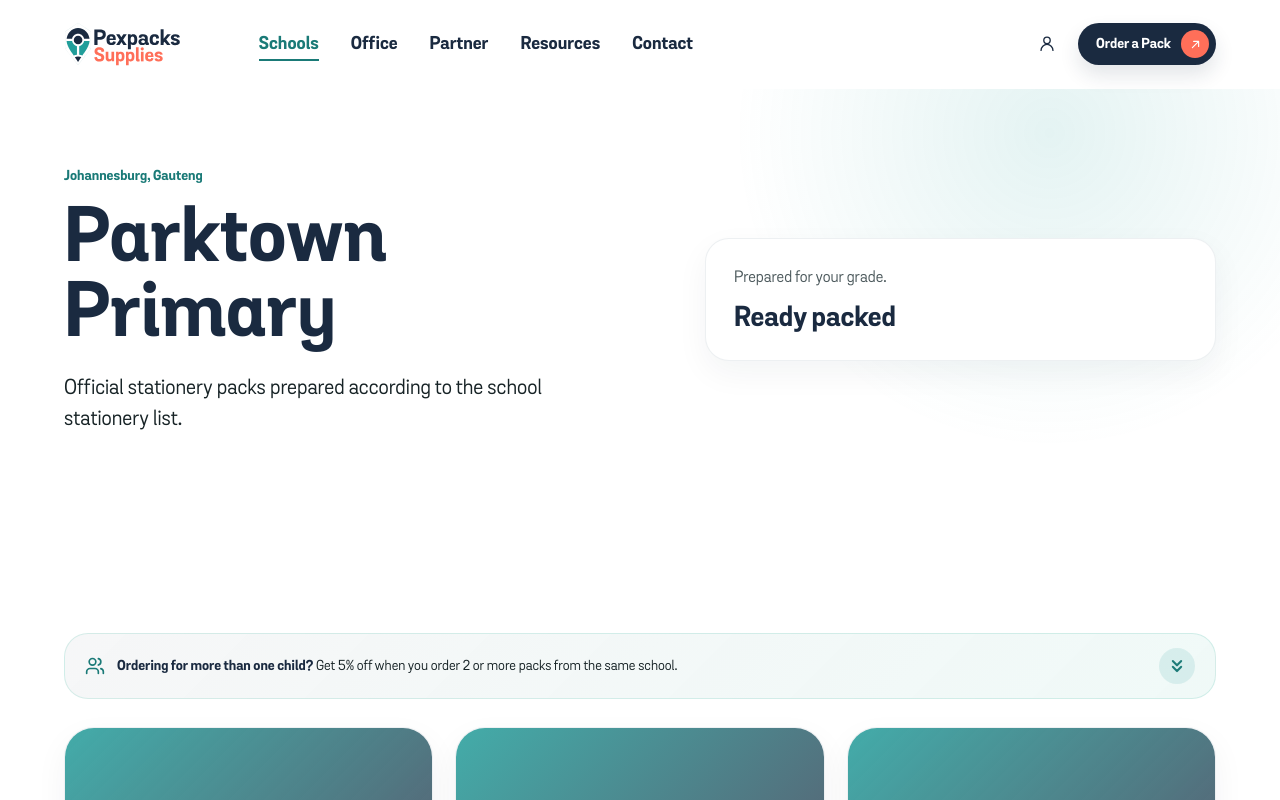
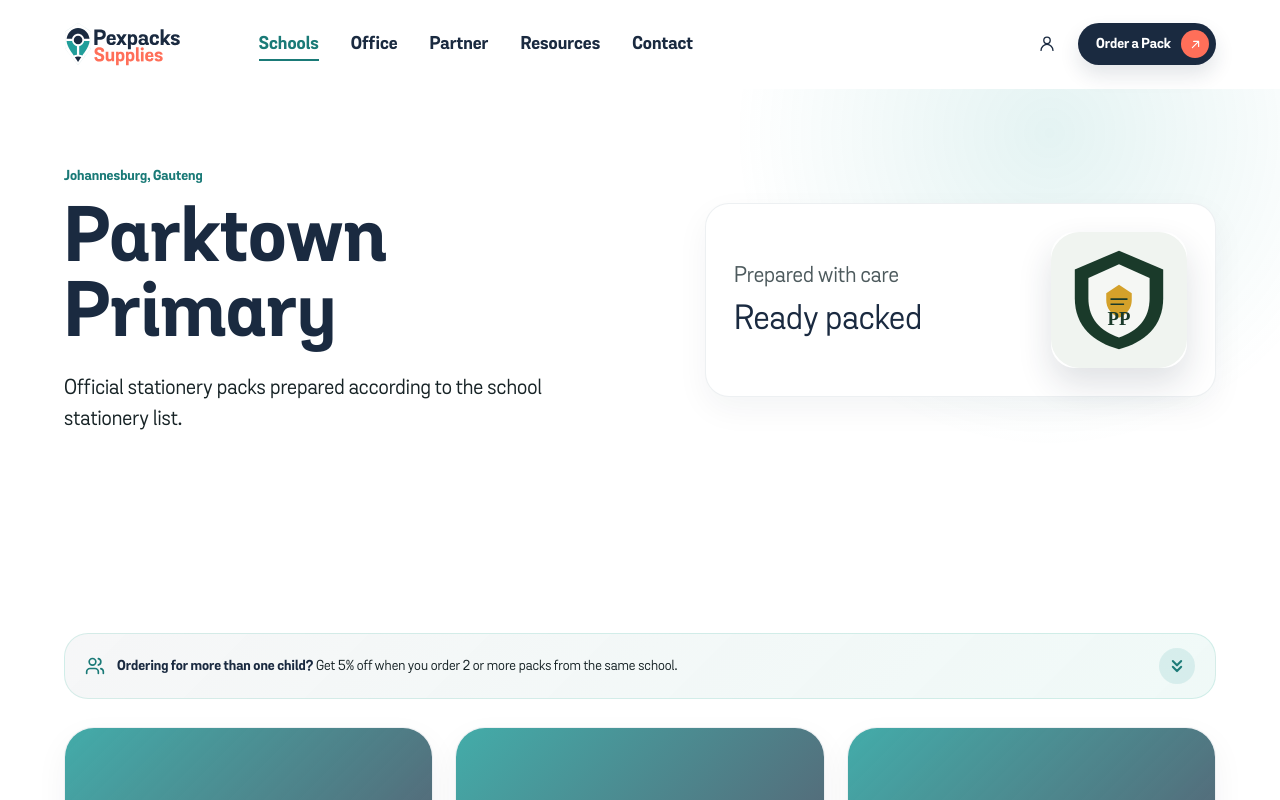
Before and after one commit to mcebisidesigner-spec/pexpacks-supplies, a Next.js app: page /schools/parktown-primary in a window 1280 px wide. Shown: the top 800 px of the page. Built offline with nearby package versions, Linux system fonts and the light colour scheme.

Commit message:
Add school logos to detail pages

```diff
--- /dev/null
+++ b/app/schools/[schoolSlug]/SchoolDetailPage.module.css
@@ -0,0 +1,52 @@
+.schoolHeroPanel {
+  display: grid;
+  grid-template-columns: minmax(0, 1fr) auto;
+  align-items: center;
+  gap: clamp(18px, 4vw, 36px);
+}
+
+.schoolHeroCopy {
+  min-width: 0;
+}
+
+.schoolHeroLabel {
+  display: block;
+  color: var(--pex-text-muted);
+  font-size: clamp(18px, 2.2vw, 22px);
+  line-height: 1.25;
+}
+
+.schoolHeroTitle {
+  display: block;
+  margin-top: 12px;
+  color: var(--pex-primary);
+  font-size: clamp(28px, 4vw, 34px);
+  line-height: 1;
+}
+
+.schoolHeroLogoWrap {
+  width: clamp(92px, 12vw, 136px);
+  aspect-ratio: 1;
+  border-radius: 24px;
+  overflow: hidden;
+  background: #ffffff;
+  box-shadow: 0 16px 34px rgba(26, 42, 64, 0.14);
+  flex: 0 0 auto;
+}
+
+.schoolHeroLogo {
+  width: 100%;
+  height: 100%;
+  object-fit: contain;
+  display: block;
+}
+
+@media (max-width: 520px) {
+  .schoolHeroPanel {
+    grid-template-columns: 1fr;
+  }
+
+  .schoolHeroLogoWrap {
+    width: 96px;
+  }
+}
--- a/app/schools/[schoolSlug]/page.tsx
+++ b/app/schools/[schoolSlug]/page.tsx
@@ -1,4 +1,5 @@
 import type { Metadata } from "next";
+import Image from "next/image";
 import { notFound } from "next/navigation";
 import { PageHero } from "@/components/marketing/PageHero";
 import { GradeSelector } from "@/components/schools/GradeSelector";
@@ -10,6 +11,7 @@ import { breadcrumbSchema } from "@/lib/schema";
 import { getSchoolBySlug } from "@/lib/school-utils";
 import { JsonLd } from "@/components/ui/JsonLd";
 import pageStyles from "@/styles/Page.module.css";
+import styles from "./SchoolDetailPage.module.css";
 
 type SchoolPageProps = {
   params: Promise<{ schoolSlug: string }>;
@@ -68,8 +70,24 @@ export default async function SchoolDetailPage({ params }: SchoolPageProps) {
         eyebrow={`${school.city}, ${school.province}`}
         title={school.name}
         text="Official stationery packs prepared according to the school stationery list."
-        panelTitle="Ready packed"
-        panelText="Prepared for your grade."
+        panelChildren={
+          <div className={styles.schoolHeroPanel}>
+            <div className={styles.schoolHeroCopy}>
+              <span className={styles.schoolHeroLabel}>Prepared with care</span>
+              <span className={styles.schoolHeroTitle}>Ready packed</span>
+            </div>
+            <div className={styles.schoolHeroLogoWrap}>
+              <Image
+                src={school.logo || "/images/school-logo-placeholder.svg"}
+                alt={`${school.name} logo`}
+                width={136}
+                height={136}
+                className={styles.schoolHeroLogo}
+                priority
+              />
+            </div>
+          </div>
+        }
       />
       <section className={pageStyles.section}>
         <div className={pageStyles.sectionInner}>
```
Also changed, not shown: data/school-records.json.
